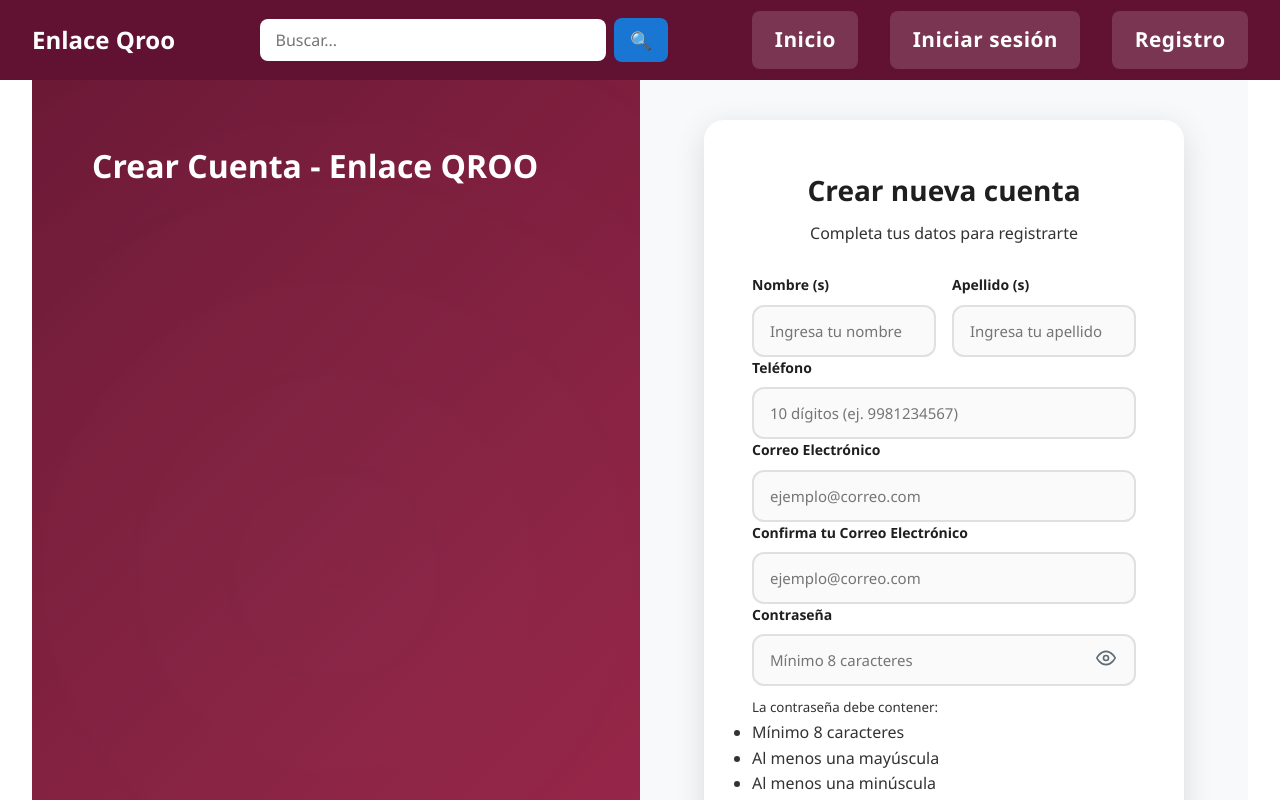
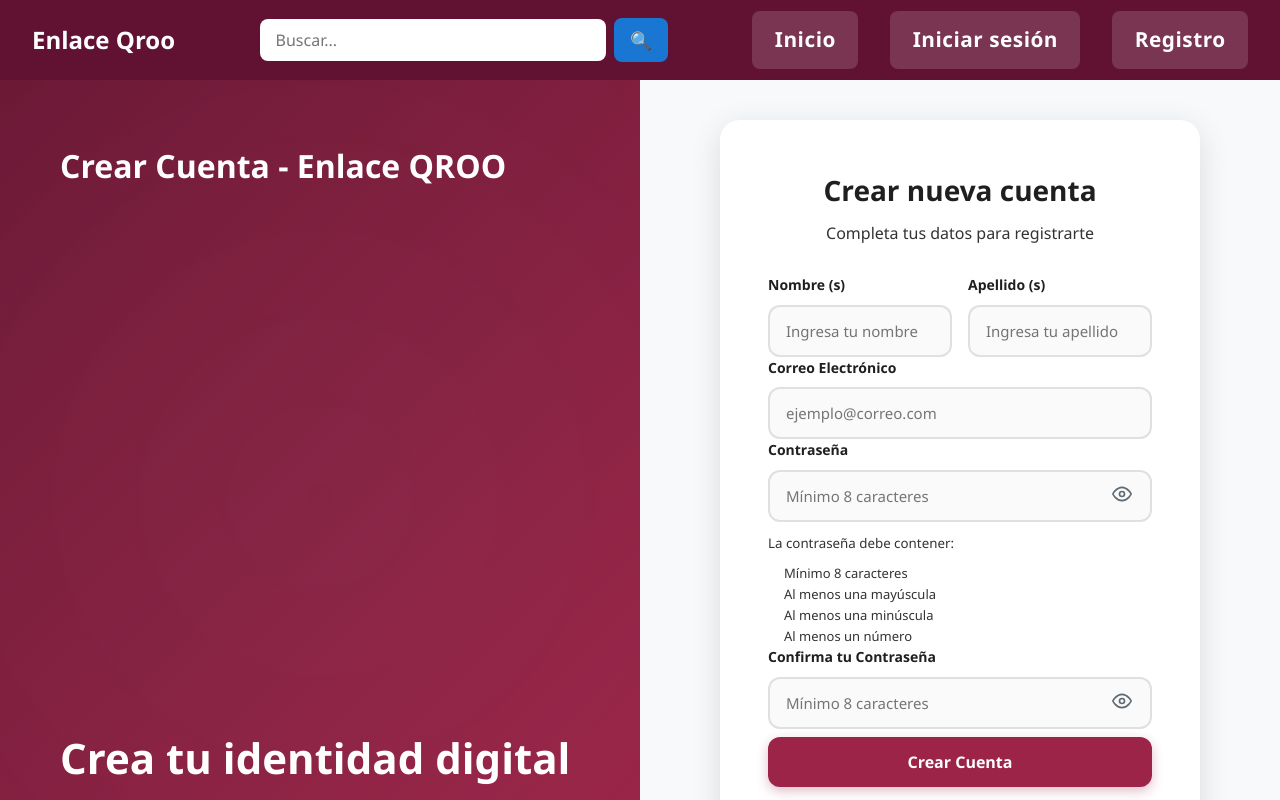
Before and after one commit to Aiger24/Front-final, a React (Vite) app: page / in a window 1280 px wide. Both pictures are taken after a click on the item "Registro". Shown: the top 800 px of the page. Built offline with nearby package versions, Linux system fonts and the light colour scheme.

Commit message:
correccion de errores en register

```diff
--- a/src/App.css
+++ b/src/App.css
@@ -136,7 +136,6 @@ body {
   min-height: 0;
   overflow-y: auto;
   /* quitar el padding superior para que el contenido quede pegado al navbar */
-  padding: 0 2rem 2rem 2rem;
 
   /* eliminar fondo blanco explícito para evitar una franja bajo la navbar */
   background: none;
--- a/src/login.css
+++ b/src/login.css
@@ -191,7 +191,7 @@ body {
 }
 
 .helper-link {
-    font-size: 13px;
+
     color: var(--primary);
     text-decoration: none;
     align-self: flex-start;
@@ -275,6 +275,16 @@ body {
     gap: 16px;
 }
 
+li {
+    list-style: none;
+}
+
+.password-requeriments ul {
+    font-size: 13px;
+    margin-top: 8px;
+    padding-left: 16px;
+}
+
 .form-header {
     text-align: center;
     margin-bottom: 28px;
--- a/src/pages/RegisterUsers.tsx
+++ b/src/pages/RegisterUsers.tsx
@@ -54,20 +54,6 @@ const RegisterUsers: React.FC = () => {
                         </div>
 
                         <div className="form-group">
-                            <label htmlFor="telefono">Teléfono</label>
-                            <input
-                                type="tel"
-                                id="telefono"
-                                name="telefono"
-                                placeholder="10 dígitos (ej. 9981234567)"
-                                autoComplete="tel"
-                                maxLength={10}
-                                required
-                            >
-                            </input>
-                        </div>
-
-                        <div className="form-group">
                             <label htmlFor="email">Correo Electrónico</label>
                             <input
                                 type="email"
@@ -78,20 +64,6 @@ const RegisterUsers: React.FC = () => {
                                 required
                             >
                             </input>
-                        </div>
-
-                        <div className="form-group">
-                            <label htmlFor="confirmEmail">Confirma tu Correo Electrónico</label>
-                            <input
-                                type="email"
-                                id="confirmEmail"
-                                name="confirmEmail"
-                                placeholder="ejemplo@correo.com"
-                                autoComplete="email"
-                                required
-                            >
-                            </input>
-                            {/*Mensaje de error para correos no coincidentes*/}
                         </div>
 
                         <div className="form-group">
@@ -155,10 +127,12 @@ const RegisterUsers: React.FC = () => {
                             {/*Mensaje de error para contraseñas no coincidentes*/}
                         </div>
 
-                        <button type="submit" className="btn-submit">Crear Cuenta</button>
+                        <div className="actions">
+                            <button type="submit" className="btn-submit">Crear Cuenta</button>
 
-                        <div className="login-link">
-                            ¿Ya tienes cuenta? <a href="Login.tsx" className="helper-link">Iniciar sesión</a>
+                            <div className="login-link">
+                                ¿Ya tienes cuenta? <a href="Login.tsx" className="helper-link">Iniciar sesión</a>
+                            </div>
                         </div>
 
                     </form>
```
